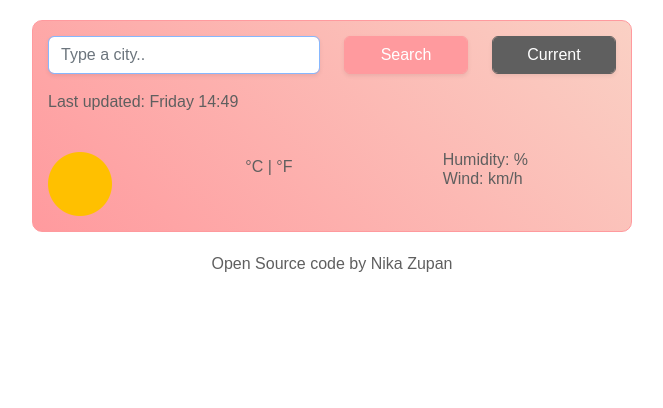
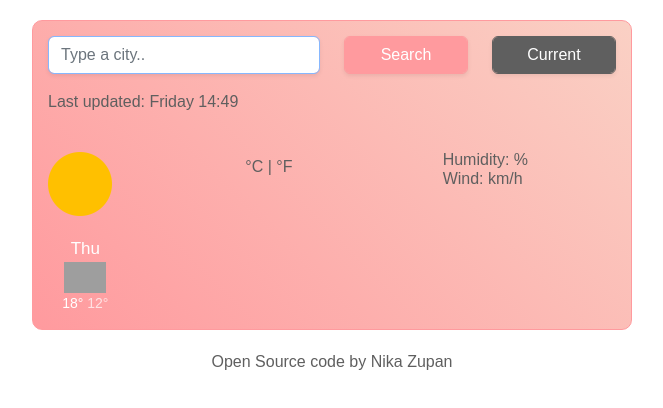
Before and after one commit to nikabe10/my-weather-app, a plain HTML site: page index.html in a window 1280 px wide. Shown: the whole page, without its empty margins (308-971 px from the left). Drawn offline with nearby package versions, Linux system fonts and the light colour scheme; no server answers; grey boxes are pictures that could not be loaded.

Commit message:
Added Forecast HTML, CSS

```diff
--- a/index.html
+++ b/index.html
@@ -80,6 +80,22 @@
             </ul>
           </div>
         </div>
+        <div class="weather-forecast">
+          <div class="row">
+            <div class="col-2">
+              <div class="weather-forecast-date">Thu</div>
+              <img
+                src="http://openweathermap.org/img/wn/01d@2x.png"
+                alt=""
+                width="42"
+              />
+              <div class="weather-forecast-temperatures">
+                <span class="weather-forecast-temperature-max">18° </span>
+                <span class="weather-forecast-temperature-min">12°</span>
+              </div>
+            </div>
+          </div>
+        </div>
       </div>
     </div>
     <div class="signature">
--- a/style2.css
+++ b/style2.css
@@ -111,3 +111,21 @@ li {
 .overview {
   margin-bottom: 20px;
 }
+
+.weather-forecast {
+  color: #fff;
+  margin-top: 20px;
+  text-align: center;
+}
+
+.weather-forecast-date {
+  font-size: 17px;
+}
+
+.weather-forecast-temperatures {
+  font-size: 14px;
+}
+
+.weather-forecast-temperature-min {
+  opacity: 0.7;
+}
```
Also changed, not shown: 1 other file.
